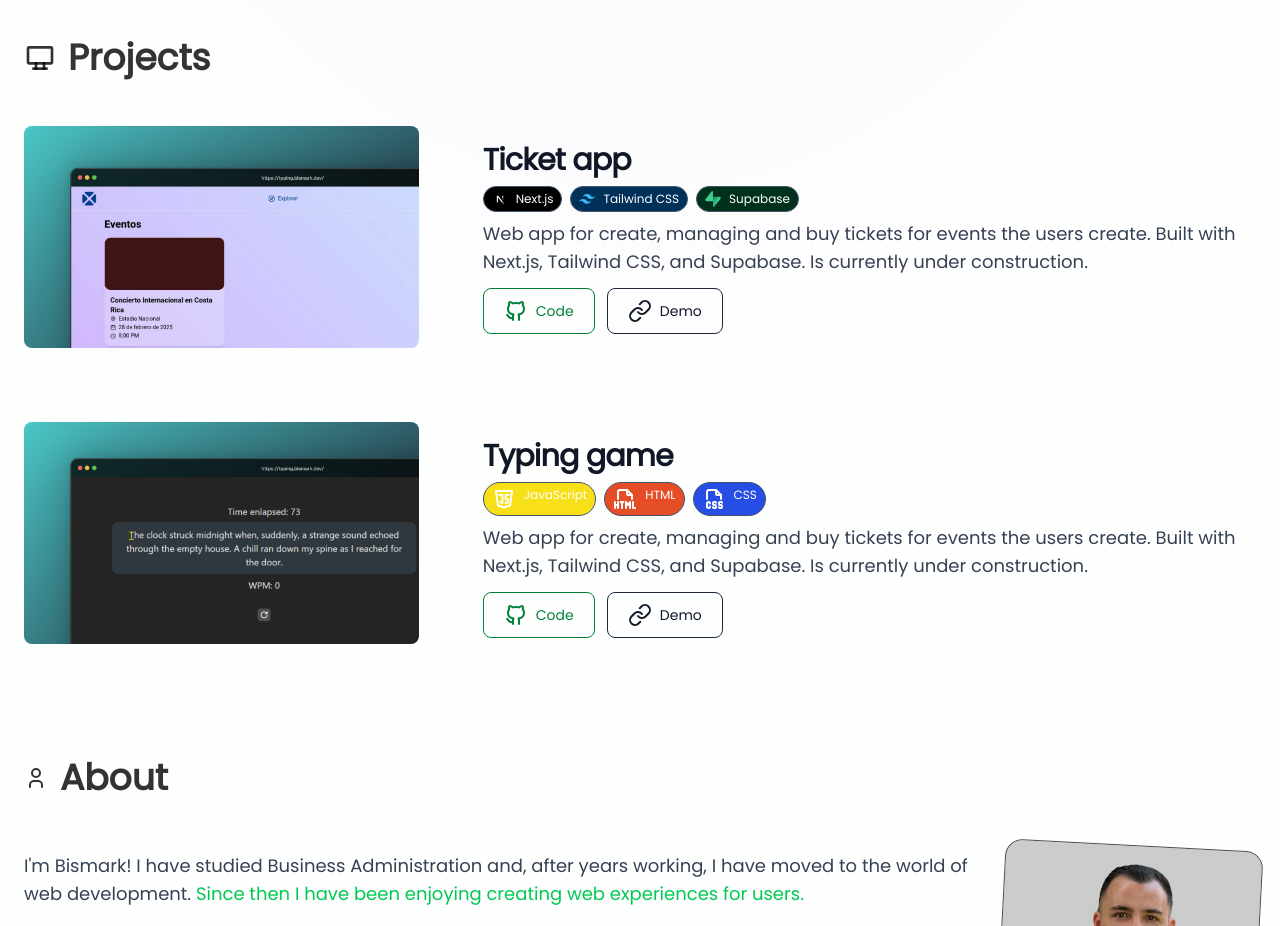
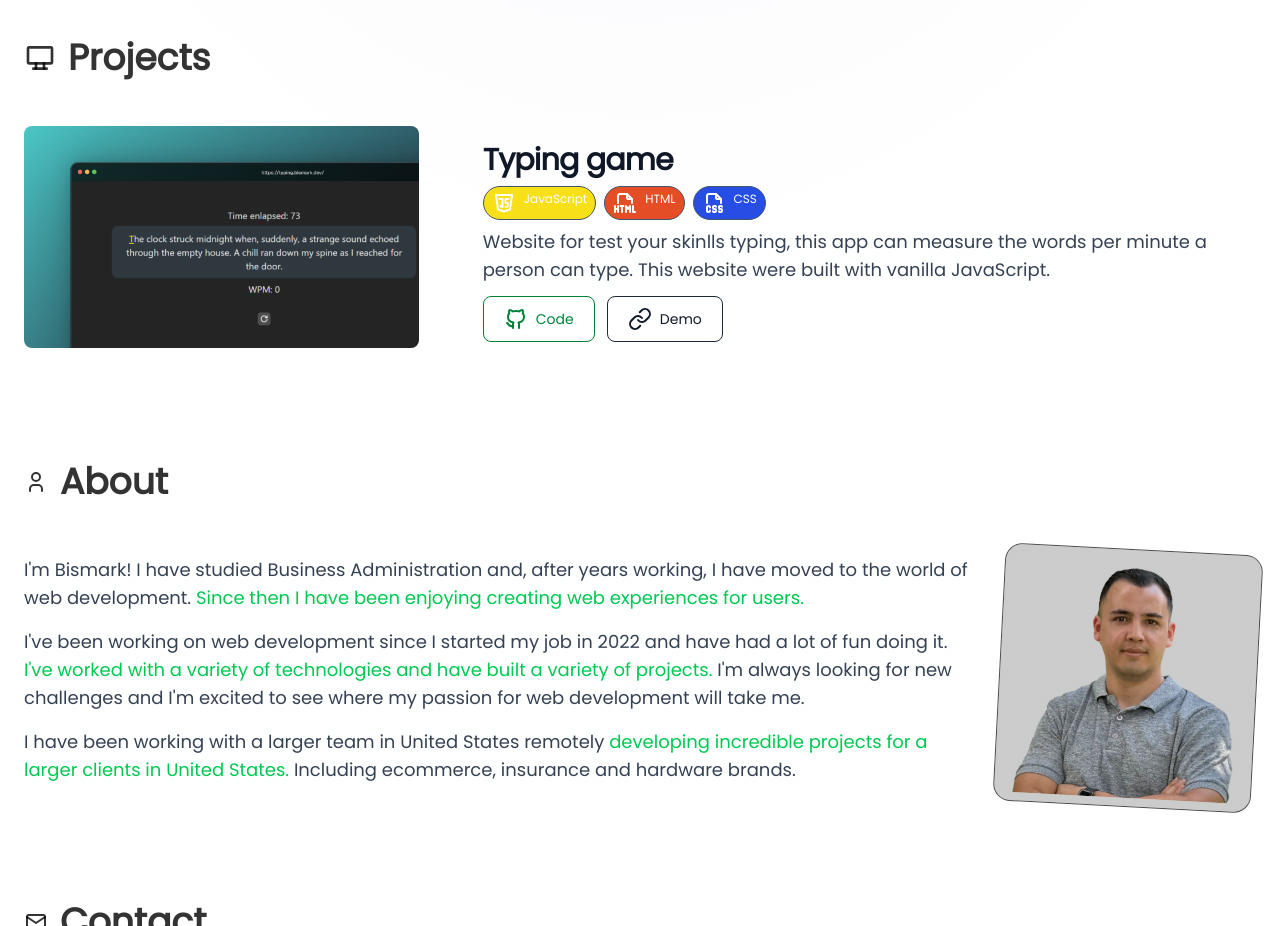
Before and after one commit to bisarroyo/portfolio, an Astro site: page / in a window 1280 px wide. Shown: the part 1340-2266 px from the top of the page. Built offline with nearby package versions, Linux system fonts and the light colour scheme; Astro itself is replaced by a stand-in of ours.

Commit message:
fix project description and hide ticket project

```diff
--- a/src/components/Projects.astro
+++ b/src/components/Projects.astro
@@ -11,19 +11,19 @@ interface Project {
 }
 
 const PROJECTS: Project[] = [
-  {
-    title: 'Ticket app',
-    description:
-      'Web app for create, managing and buy tickets for events the users create. Built with Next.js, Tailwind CSS, and Supabase. Is currently under construction.',
-    image: '/projects/ticket.webp',
-    github: 'https://github.com/bisarroyo/ticket-saas',
-    link: 'https://ticket.bismark.dev/',
-    tags: ['NEXT', 'TAILWIND', 'SUPABASE']
-  },
+  // {
+  //   title: 'Ticket app',
+  //   description:
+  //     'Web app for create, managing and buy tickets for events the users create. Built with Next.js, Tailwind CSS, and Supabase. Is currently under construction.',
+  //   image: '/projects/ticket.webp',
+  //   github: 'https://github.com/bisarroyo/ticket-saas',
+  //   link: 'https://ticket.bismark.dev/',
+  //   tags: ['NEXT', 'TAILWIND', 'SUPABASE']
+  // },
   {
     title: 'Typing game',
     description:
-      'Web app for create, managing and buy tickets for events the users create. Built with Next.js, Tailwind CSS, and Supabase. Is currently under construction.',
+      'Website for test your skinlls typing, this app can measure the words per minute a person can type. This website were built with vanilla JavaScript.',
     image: '/projects/typing-game.webp',
     github: 'https://github.com/bisarroyo/typing-game',
     link: 'https://typing.bismark.dev/',
```
